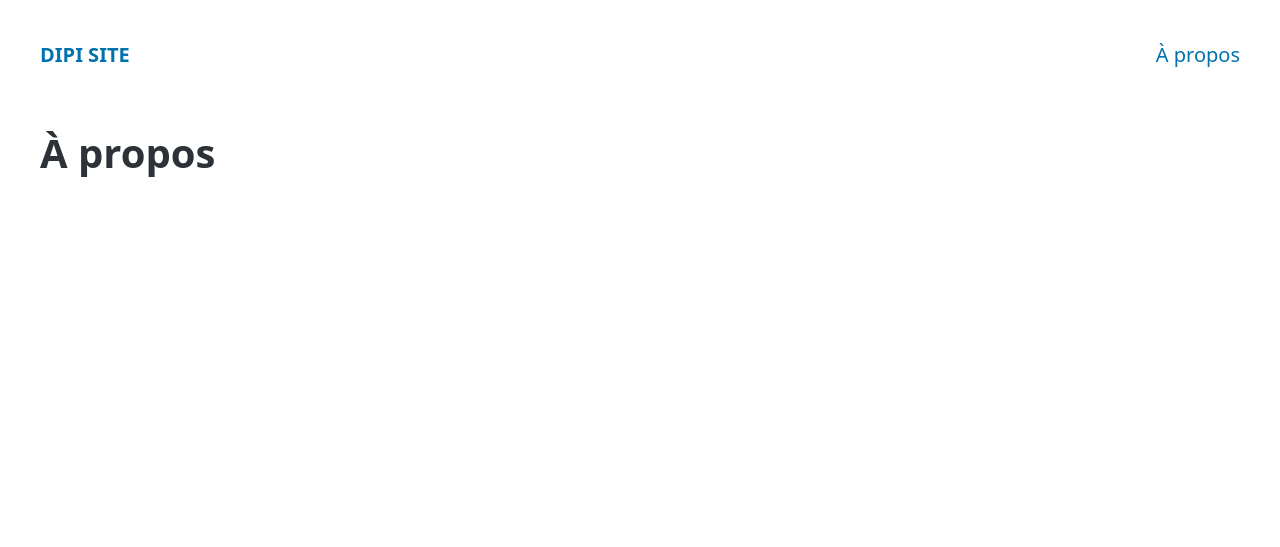
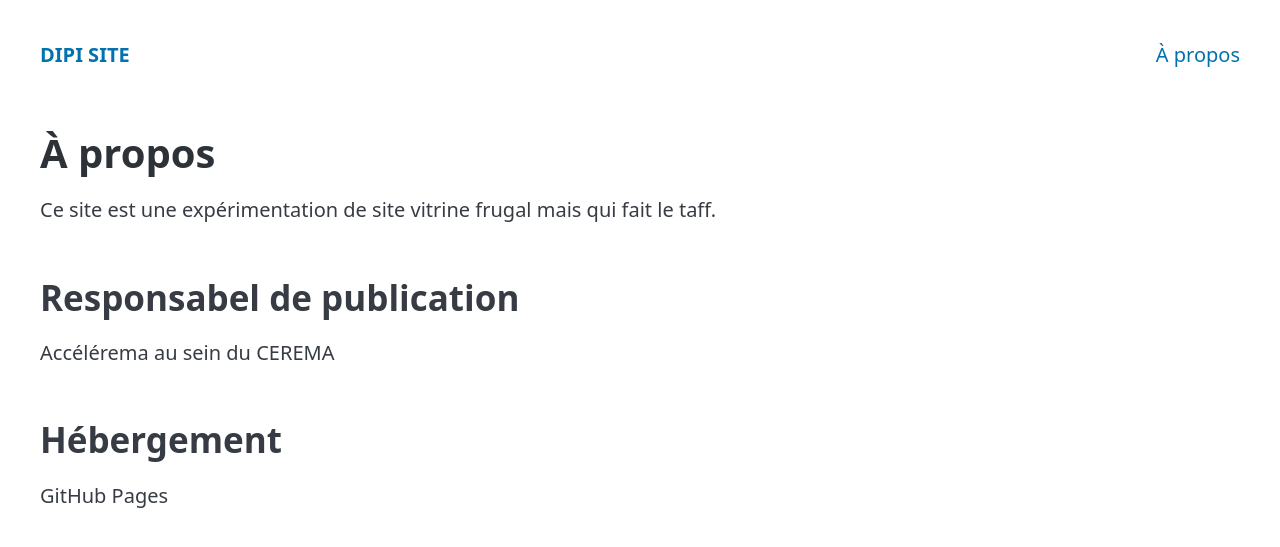
Before and after one commit to accelerema/dipisite, a Jekyll site: the page built from a-propos.markdown, in a window 1280 px wide. Shown: the top 547 px of the page. Built offline with Jekyll 4.4.1, drawn with Linux system fonts in a browser that asks for light colours.

Commit message:
Fait une démonstration sur plusieurs pages

```diff
--- a/_config.yml
+++ b/_config.yml
@@ -12,3 +12,10 @@ collections:
   startups:
     output: true
     permalink: /startups/:title.html
+
+defaults:
+  - scope:
+      path: ""
+      type: "startups"
+    values:
+      layout: startup
--- a/a-propos.markdown
+++ b/a-propos.markdown
@@ -5,3 +5,13 @@ permalink: /a-propos/
 ---
 
 # À propos
+
+Ce site est une expérimentation de site vitrine frugal mais qui fait le taff.
+
+## Responsabel de publication
+
+Accélérema au sein du CEREMA
+
+## Hébergement
+
+GitHub Pages
--- a/index.markdown
+++ b/index.markdown
@@ -10,5 +10,7 @@ layout: page
 
 {% assign startups = site.startups %}
 {% for startup in startups %}
-<div>{{startup.title}}</div>
+<div>
+    <a href="{% link _startups/{{startup.slug}}.md %}">{{startup.title}}</a>
+</div>
 {% endfor %}
```
Also changed, not shown: _layouts/startup.html (added, +11 -0 lines).
